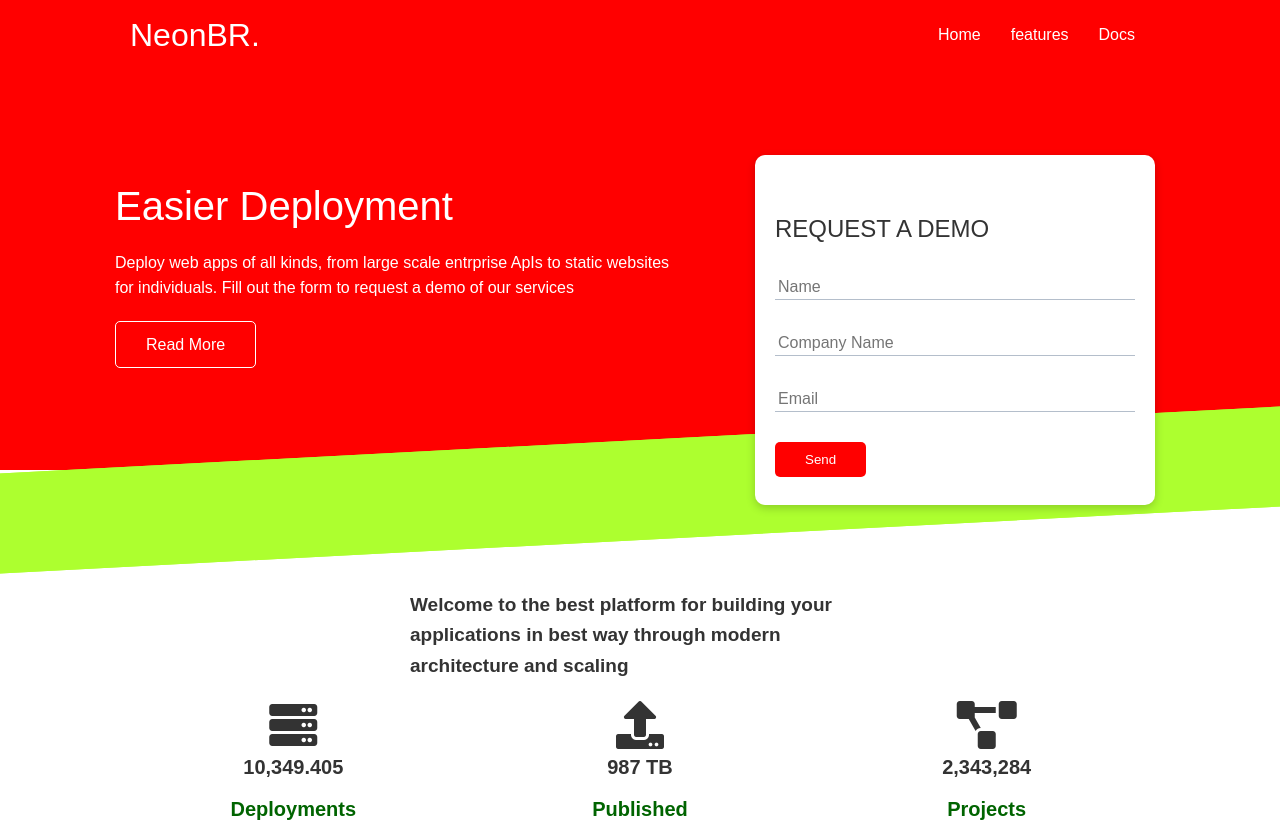
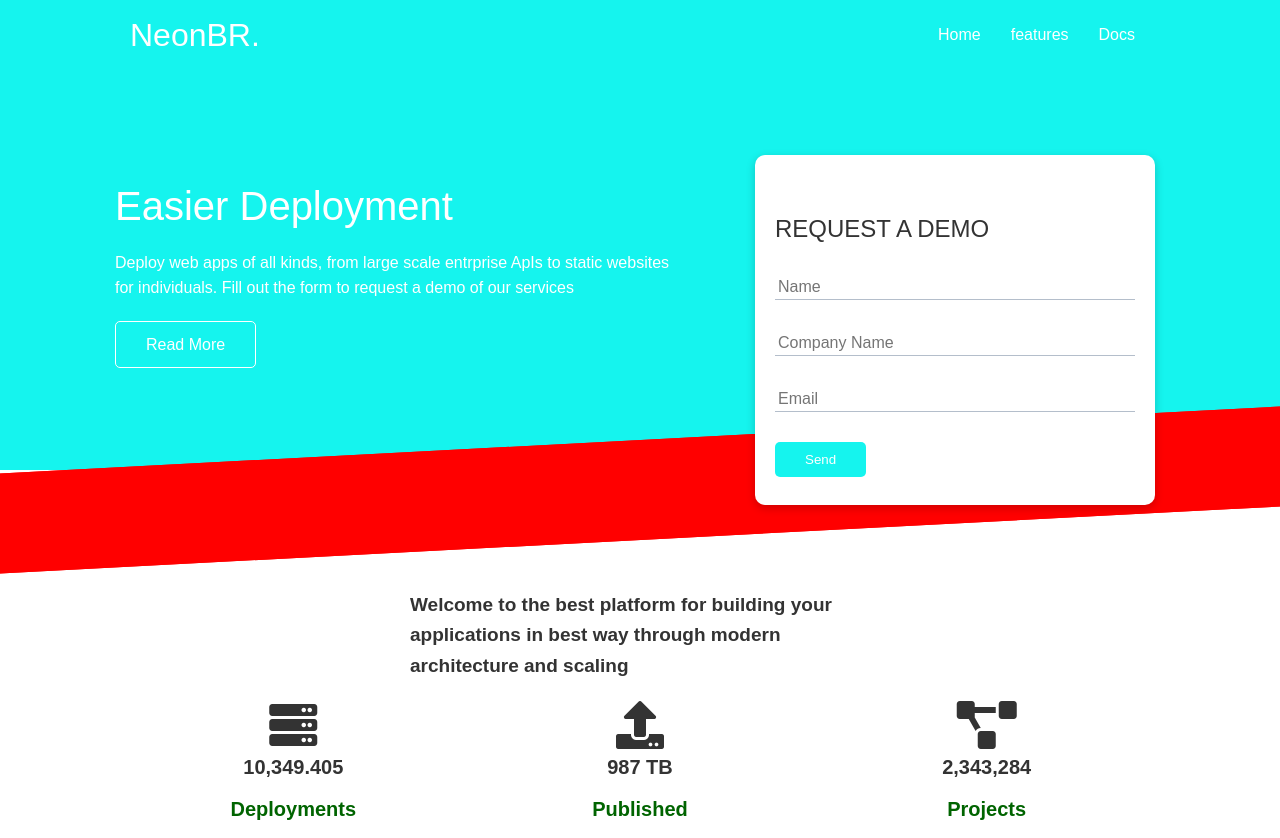
Before and after one commit to SameerShaik555/SAM, a plain HTML site: page index.html in a window 1280 px wide. Shown: the top 838 px of the page. Drawn offline with Linux system fonts and the light colour scheme; a web font is replaced by a local one.

Commit message:
Update style.css

```diff
--- a/css/style.css
+++ b/css/style.css
@@ -47,7 +47,7 @@ img {
 }
 /* navbar */
 .navbar{
-   background-color: red;
+   background-color: #15f4ee;
    color: #fff;
    height:70px;
 }
@@ -68,7 +68,7 @@ img {
 
 .showcase {
   height: 400px;
-  background-color:red ;
+  background-color:#15f4ee ;
   color: #fff;
   position: relative;
 }
@@ -127,7 +127,7 @@ img {
   bottom: -70px;
   right: 0;
   left: 0;
-  background-color: greenyellow;
+  background-color: red;
   transform: skewY(-3deg);
   -webkit-transform: skewY(-3deg);
   -moz-transform: skewY(-3deg);
@@ -195,13 +195,13 @@ animation: slideInFromBottom 1s ease-in;
 /* background colour button */
 .bg-primary,
 .btn-primary {
-  background-color: red;
+  background-color: #15f4ee;
   color: #fff;
 }
 
 .bg-secondary,
 .btn-secondary {
-  background-color: darkgreen;
+  background-color: red;
   color: #fff;
 }
 
```
